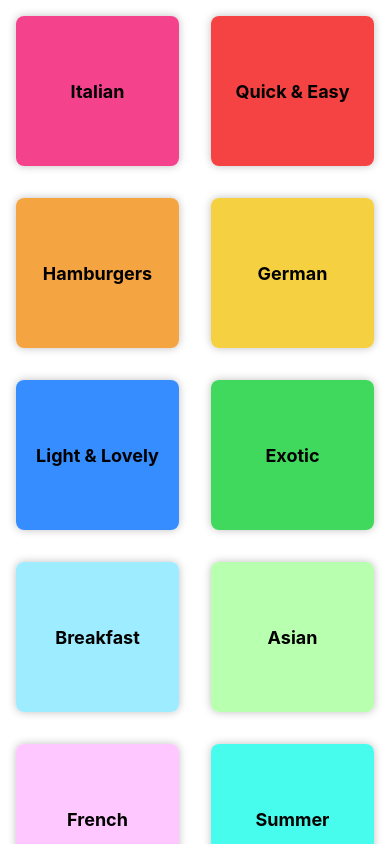
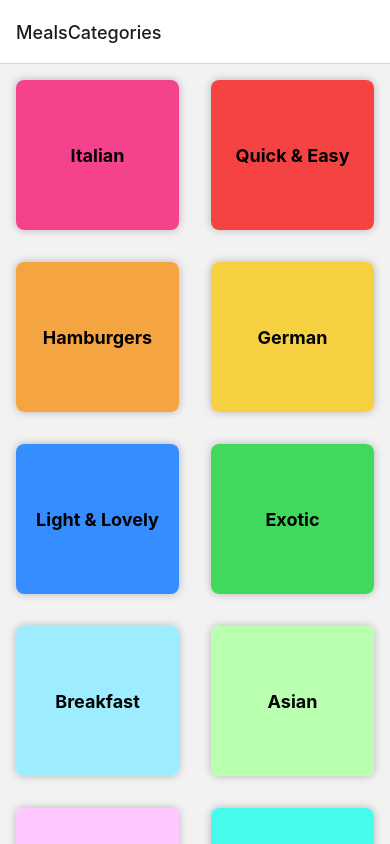
Before and after one commit to sparkandy/meals-app, a React Native app: screen / in a window 390 px wide. Built offline with nearby package versions, Linux system fonts and the light colour scheme.

Commit message:
Installed Navigation

```diff
--- a/App.js
+++ b/App.js
@@ -1,12 +1,21 @@
 import { StatusBar } from 'expo-status-bar';
 import { StyleSheet, Text, View } from 'react-native';
+import { NavigationContainer } from '@react-navigation/native';
+import { createNativeStackNavigator } from '@react-navigation/native-stack';
+
 import CategoriesScreen from './screens/CategoriesScreen';
+
+const Stack = createNativeStackNavigator();
 
 export default function App() {
   return (
     <>
-      <StatusBar style='light' />
-      <CategoriesScreen />
+      <StatusBar style="light" />
+      <NavigationContainer>
+        <Stack.Navigator>
+          <Stack.Screen name="MealsCategories" component={CategoriesScreen} />
+        </Stack.Navigator>
+      </NavigationContainer>
     </>
   );
 }
--- a/package.json
+++ b/package.json
@@ -10,11 +10,15 @@
     "eject": "expo eject"
   },
   "dependencies": {
+    "@react-navigation/native": "^6.0.10",
+    "@react-navigation/native-stack": "^6.6.2",
     "expo": "~44.0.0",
     "expo-status-bar": "~1.2.0",
     "react": "17.0.1",
     "react-dom": "17.0.1",
     "react-native": "0.64.3",
+    "react-native-safe-area-context": "3.3.2",
+    "react-native-screens": "~3.10.1",
     "react-native-web": "0.17.1"
   },
   "devDependencies": {
```
Also changed, not shown: 1 other file (tests, documents, lock files or other folders).
